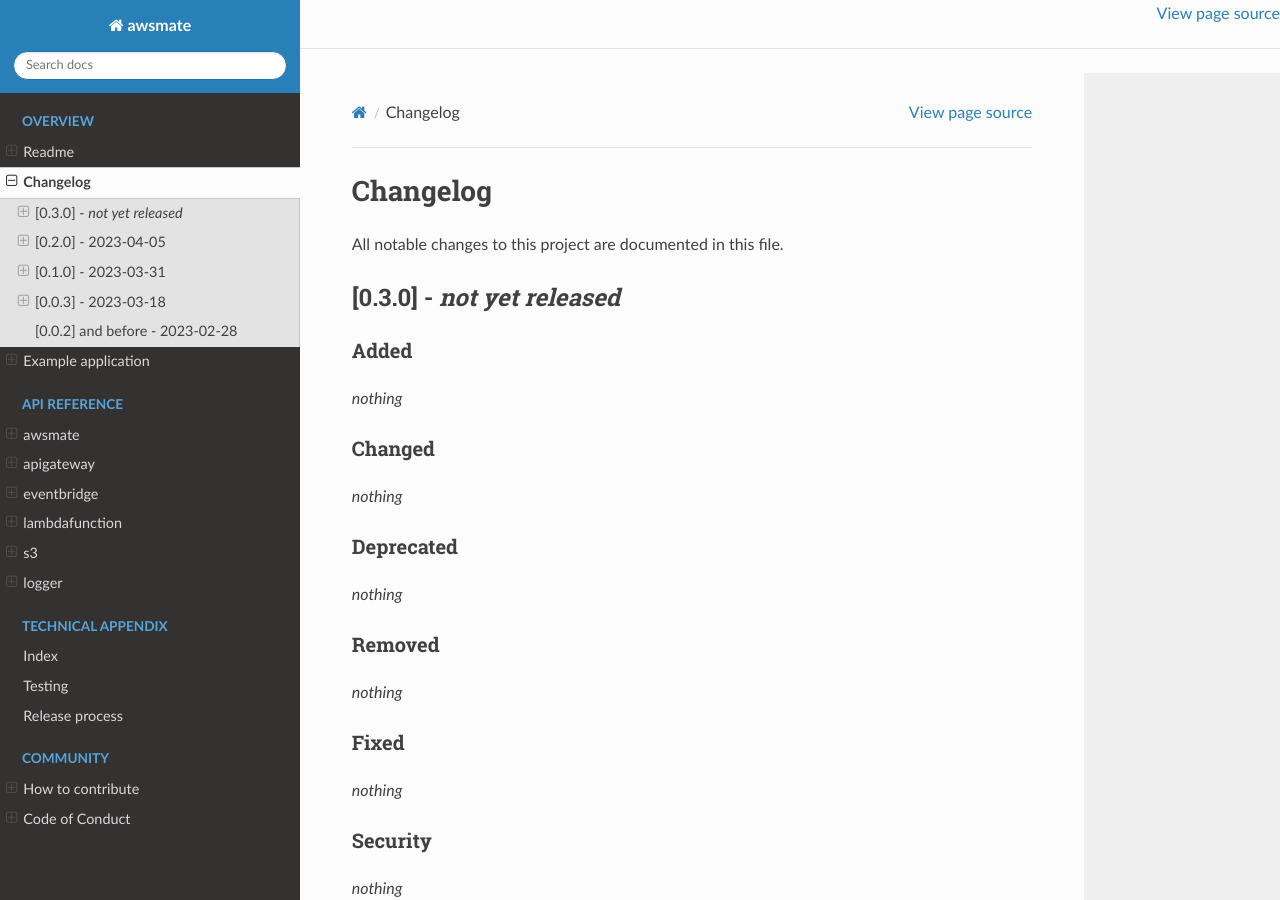
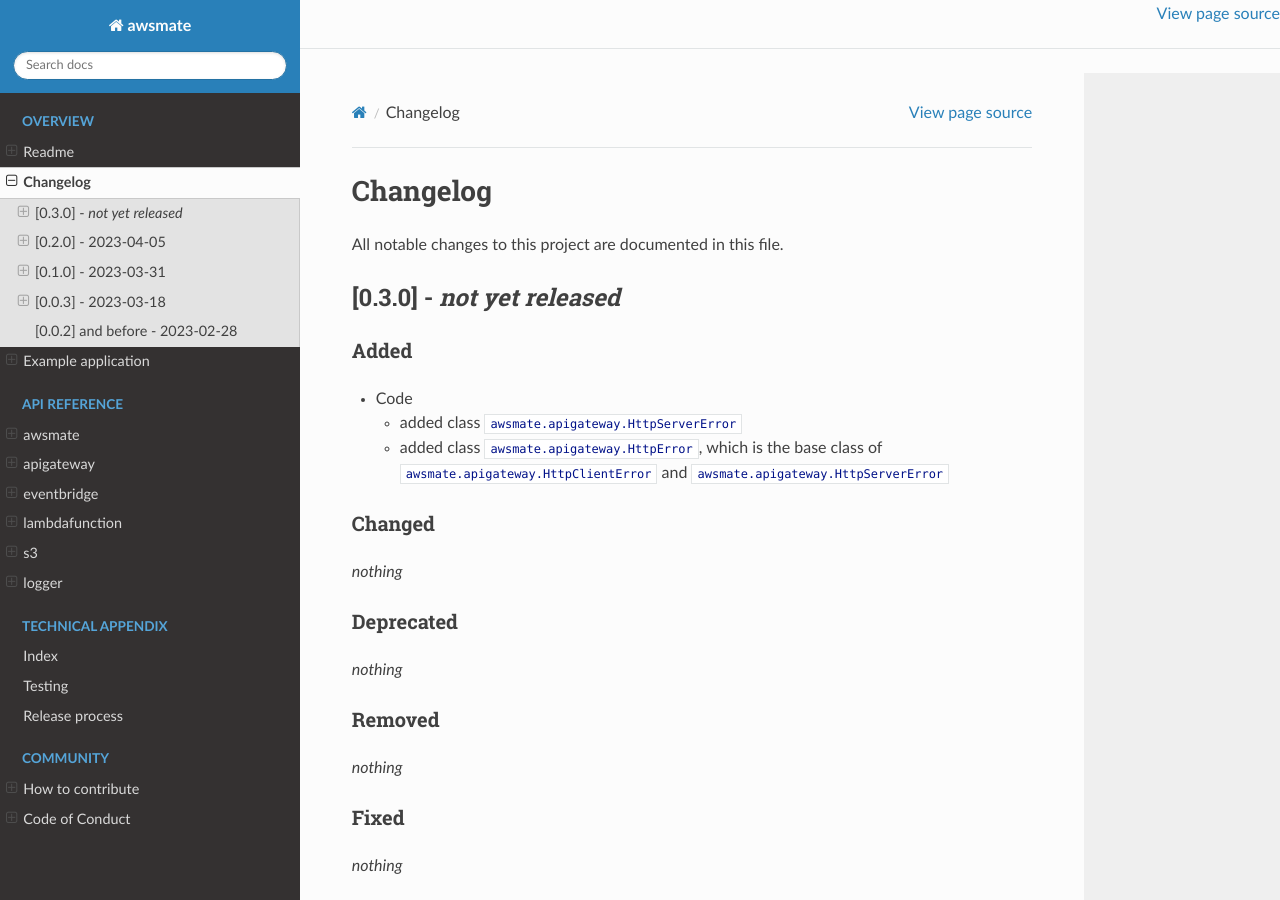
Before and after one commit to shlublu/awsmate, a Sphinx documentation site: the page built from docs/source/changelog.rst, in a window 1280 px wide. Built offline with Sphinx 7.4.7 and the Read the Docs theme 2.0.0, drawn with Linux system fonts in a browser that asks for light colours; comment, search, counter and statistics services are not loaded.

Commit message:
apigateway: HttpError hierarchy review

```diff
--- a/CHANGELOG.md
+++ b/CHANGELOG.md
@@ -4,7 +4,9 @@
 
 ### Added
 
-*nothing*
+- Code
+    - added class ``awsmate.apigateway.HttpServerError``
+    - added class ``awsmate.apigateway.HttpError``, which is the base class of ``awsmate.apigateway.HttpClientError`` and ``awsmate.apigateway.HttpServerError``
 
 ### Changed
 
--- a/docs/source/apigateway.rst
+++ b/docs/source/apigateway.rst
@@ -18,10 +18,12 @@
 .. autofunction:: awsmate.apigateway.build_http_server_error_response
 .. autofunction:: awsmate.apigateway.build_http_client_error_response
 
-Common HTTP client errors
--------------------------
+HTTP errors
+-----------
 
+.. autoexception:: awsmate.apigateway.HttpError
 .. autoexception:: awsmate.apigateway.HttpClientError
+.. autoexception:: awsmate.apigateway.HttpServerError
 .. autoexception:: awsmate.apigateway.HttpBadRequestError
 .. autoexception:: awsmate.apigateway.HttpUnauthorizedError
 .. autoexception:: awsmate.apigateway.HttpPaymentRequiredError
```
Also changed, not shown: 1 other file.
